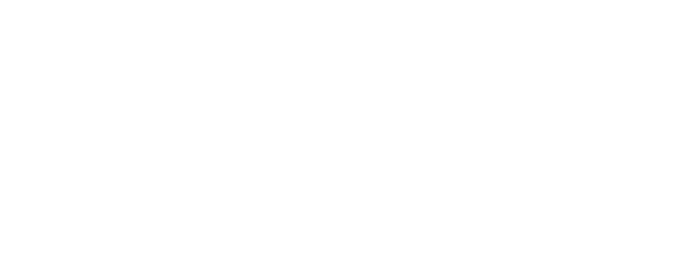
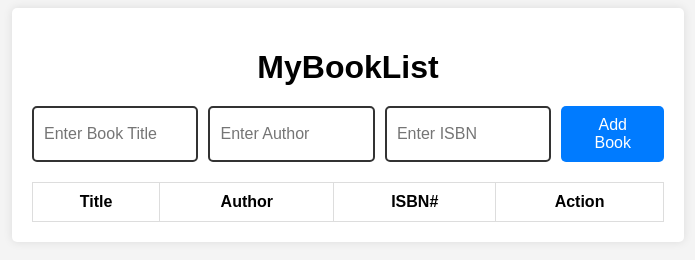
Before and after one commit to acciojob/book-list-Divyavasoya, a website: page main.html in a window 1280 px wide. Shown: the whole page, without its empty margins (292-987 px from the left). Drawn offline with Linux system fonts and the light colour scheme.

Commit message:
created a submission

```diff
--- a/main.html
+++ b/main.html
@@ -8,6 +8,31 @@
 
 <body>
 	<!-- the entire body must be written by student -->
+	 <div class="container">
+        <h1>MyBookList</h1>
+
+        <!-- Book Form -->
+        <div class="form-group">
+            <input type="text" id="title" placeholder="Enter Book Title">
+            <input type="text" id="author" placeholder="Enter Author">
+            <input type="text" id="isbn" placeholder="Enter ISBN">
+            <button id="submit">Add Book</button>
+        </div>
+
+        <!-- Book Table -->
+        <table class="table table-striped">
+            <thead>
+                <tr>
+                    <th>Title</th>
+                    <th>Author</th>
+                    <th>ISBN#</th>
+                    <th>Action</th>
+                </tr>
+            </thead>
+            <tbody id="book-list"></tbody>
+        </table>
+    </div>
+
     <script type="text/javascript" src="./script.js">
 </script>
 
--- a/script.js
+++ b/script.js
@@ -1 +1,42 @@
 //your JS code here. If required.
+document.getElementById("submit").addEventListener("click", addBook);
+
+function addBook() {
+    // Get input values
+    let title = document.getElementById("title").value.trim();
+    let author = document.getElementById("author").value.trim();
+    let isbn = document.getElementById("isbn").value.trim();
+
+    // Validate input
+    if (title === "" || author === "" || isbn === "") {
+        alert("Please fill in all fields!");
+        return;
+    }
+
+    // Get table body
+    let bookList = document.getElementById("book-list");
+
+    // Create new row
+    let row = document.createElement("tr");
+
+    // Add cells
+    row.innerHTML = `
+        <td>${title}</td>
+        <td>${author}</td>
+        <td>${isbn}</td>
+        <td><button class="delete">Clear</button></td>
+    `;
+
+    // Append row to table
+    bookList.appendChild(row);
+
+    // Clear input fields
+    document.getElementById("title").value = "";
+    document.getElementById("author").value = "";
+    document.getElementById("isbn").value = "";
+
+    // Add event listener to delete button
+    row.querySelector(".delete").addEventListener("click", function () {
+        row.remove();
+    });
+}
--- a/styles.css
+++ b/styles.css
@@ -1 +1,77 @@
 /*  your css code here. If applicable */
+body {
+    font-family: Arial, sans-serif;
+    background-color: #f4f4f4;
+    text-align: center;
+}
+
+.container {
+    width: 50%;
+    margin: auto;
+    padding: 20px;
+    background: white;
+    border-radius: 5px;
+    box-shadow: 0px 0px 10px rgba(0, 0, 0, 0.1);
+}
+
+h1 {
+    margin-bottom: 20px;
+}
+
+.form-group {
+    display: flex;
+    justify-content: center;
+    gap: 10px;
+    margin-bottom: 20px;
+}
+
+input {
+    padding: 10px;
+    width: 25%;
+    border: 2px solid #333;
+    border-radius: 5px;
+    font-size: 1rem;
+}
+
+button {
+    padding: 10px 20px;
+    font-size: 1rem;
+    color: white;
+    background-color: #007bff;
+    border: none;
+    cursor: pointer;
+    border-radius: 5px;
+}
+
+button:hover {
+    background-color: #0056b3;
+}
+
+.table {
+    width: 100%;
+    border-collapse: collapse;
+    margin-top: 20px;
+}
+
+.table th, .table td {
+    border: 1px solid #ddd;
+    padding: 10px;
+    text-align: center;
+}
+
+.table-striped tbody tr:nth-child(odd) {
+    background-color: #f9f9f9;
+}
+
+.delete {
+    background-color: red;
+    border: none;
+    color: white;
+    padding: 5px 10px;
+    cursor: pointer;
+    border-radius: 3px;
+}
+
+.delete:hover {
+    background-color: darkred;
+}
```
